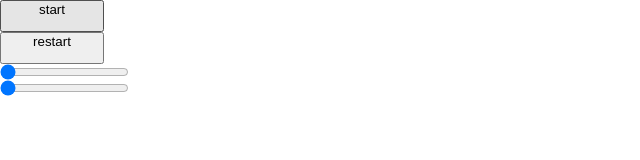
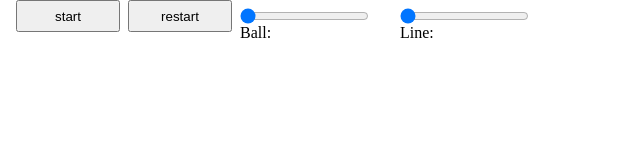
Before and after one commit to BroksDMG/JavaScript-lab, a plain HTML site: page lab-8/index.html in a window 1280 px wide. Shown: the whole page, without its empty margins (0-640 px from the left). Drawn offline with Linux system fonts and the light colour scheme.

Commit message:
first version done

```diff
--- a/lab-8/index.html
+++ b/lab-8/index.html
@@ -11,9 +11,11 @@
     <button class="restart button">restart</button>
     <div class="slideContainer ball">
         <input type="range" min="1" max="100" value="1" id="ballRange" class="sliderBall">
+        <p>Ball: <span id="ballValue"></span></p>
     </div>
     <div class="slideContainer line">
         <input type="range" min="1" max="80" value="1" id="lineRange" class="sliderLine">
+        <p>Line: <span id="lineValue"></span></p>
     </div>
    <canvas id="canvas"></canvas>
 </body>
--- a/lab-8/index.js
+++ b/lab-8/index.js
@@ -41,7 +41,6 @@ function createBall(){
 }
 
 function animation(){
-
     ctx.fillStyle='rgba(230,230,250)'
     ctx.fillRect(0,0,width,height)
     for(let i =0;i<balls.length;i++){
@@ -59,27 +58,20 @@ function animation(){
     requestAnimationFrame(animation);
 }
 function endAnimation(){
-      balls=[]
       numberOfballs=0;
       distansey=0;
 }
-start.addEventListener('click',function(){
+function initAnimation(){
     balls=[];
     numberOfballs=ballslider.value
     distansey=height*lineSlider.value/100;
-
     animation();
     console.log(numberOfballs);
     console.log(distansey);
     createBall();
-})
+}
+start.addEventListener('click',initAnimation);
 restart.addEventListener('click',function(){
     endAnimation();
-    numberOfballs=ballslider.value
-    distansey=height*lineSlider.value/100;
-
-    animation();
-    console.log(numberOfballs);
-    console.log(distansey);
-    createBall()
+    initAnimation();
 })
--- a/lab-8/style.css
+++ b/lab-8/style.css
@@ -1,11 +1,32 @@
 *{
     margin: 0;
     padding: 0;
-    box-sizing: border-box n;
+    /* box-sizing: border-box ; */
+}
+body{
+    display: flex;
 }
 .button{
-    display: flex;
+    left: 2vh;
+    position: absolute;
+    z-index: 3;
     justify-content: center;
     width: 13vh;
     height: 4vh;
 }
+.restart{
+    left: 16vh;
+}
+.slideContainer{
+    position: absolute ;
+    z-index: 2;
+    left: 30vh;
+    top: 1vh;
+}
+.line{
+    left:50vh ;
+}
+canvas{
+    position: absolute;
+    z-index: 1;
+}
```
